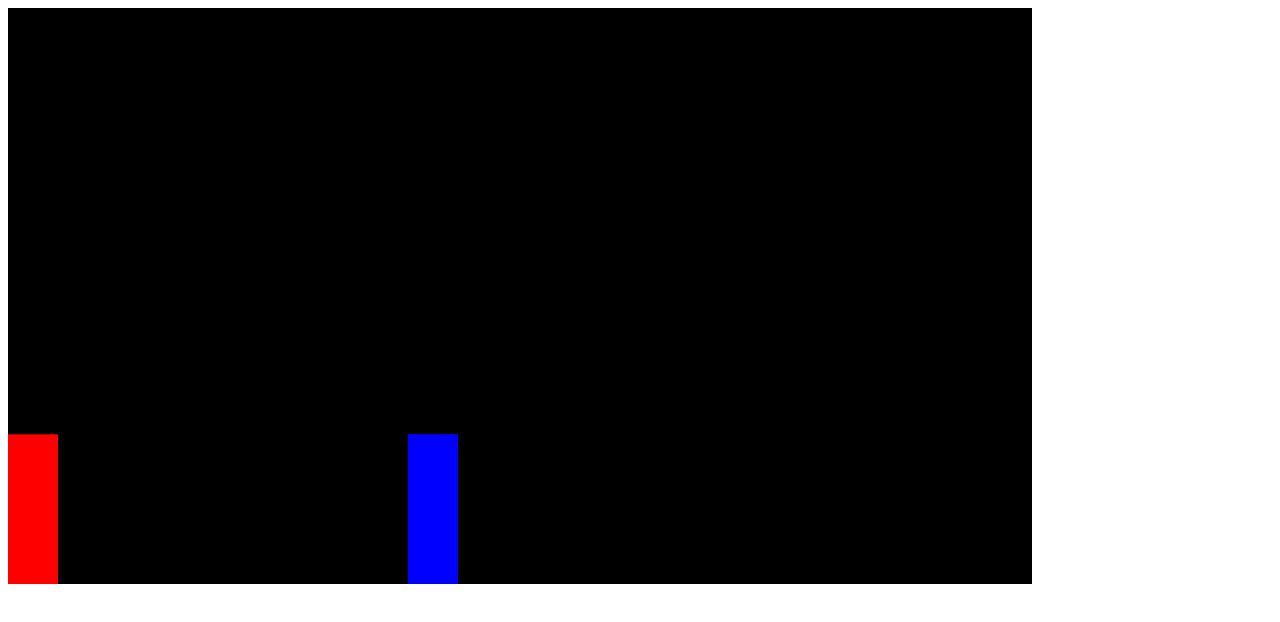
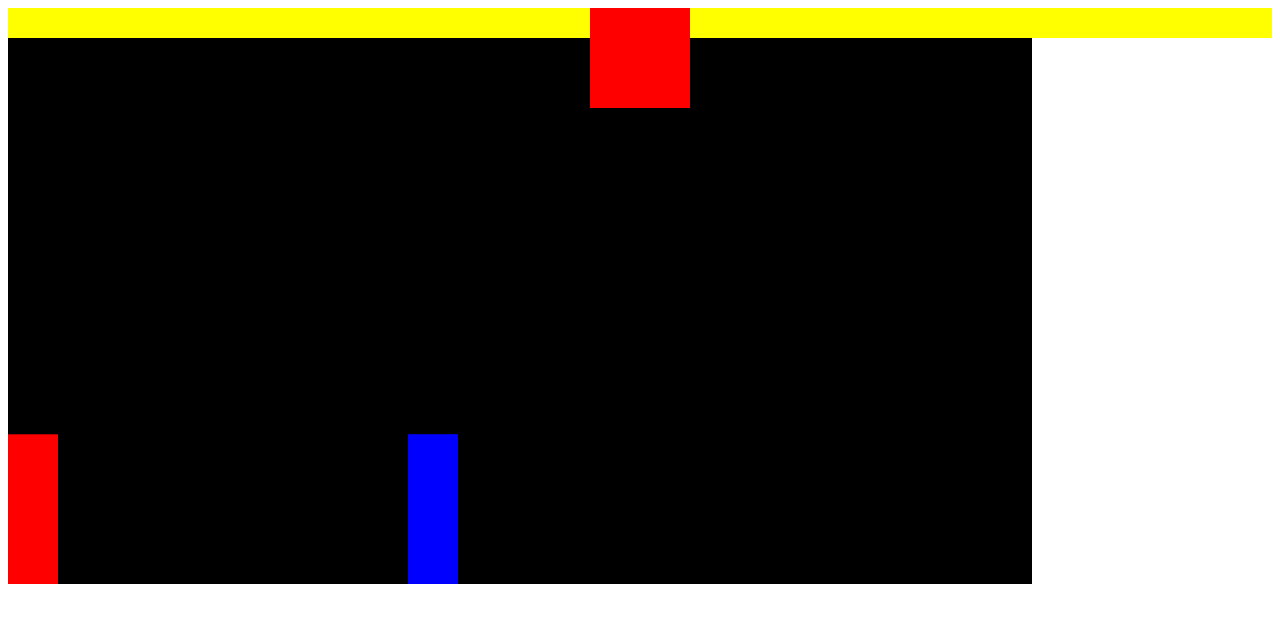
Before and after one commit to joaomattedi/fighting-game-web, a plain HTML site: page index.html in a window 1280 px wide. Drawn offline with Linux system fonts and the light colour scheme.

Commit message:
lifebar base

```diff
--- a/index.html
+++ b/index.html
@@ -1,3 +1,14 @@
-<canvas></canvas>
-
+<body>
+  <div style="position: relative;">
+    <div style="position: absolute; display: flex; width: 100%;">
+      <!-- player health -->
+      <div style="background-color: yellow; width: 100%; height: 30px;"></div>
+      <!-- timer -->
+      <div style="background-color: red;width: 100px;height: 100px;flex-shrink: 0;"></div>
+      <!-- enemy health -->
+      <div style="background-color: yellow; width: 100%; height: 30px;"></div>
+    </div>
+    <canvas></canvas>
+  </div>
 <script src="script.js"></script>
+</body>
```
